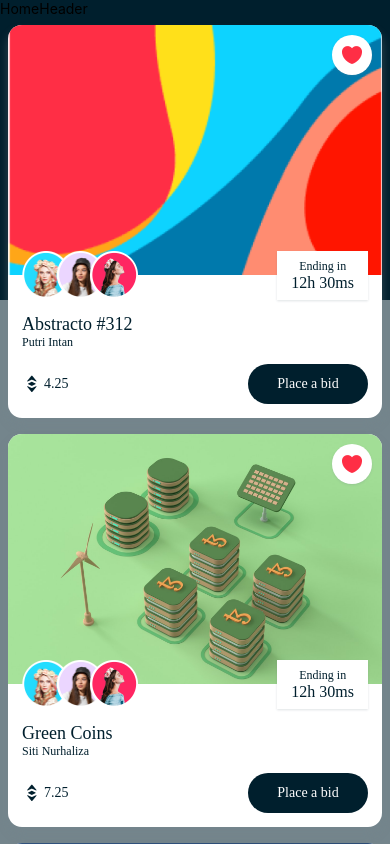
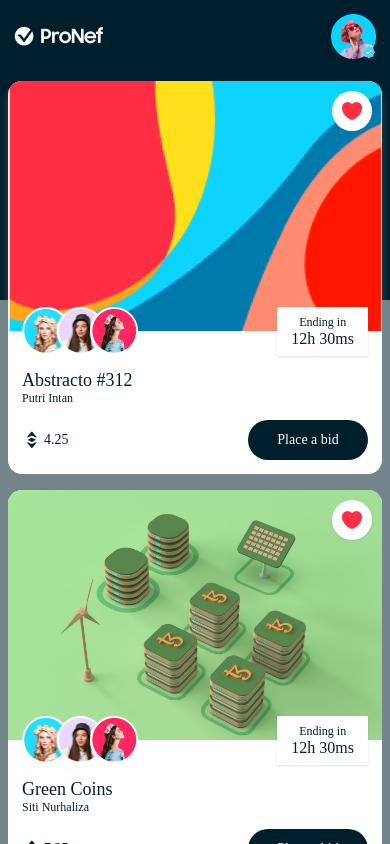
Before and after one commit to romit-gitcode/NFT_MarketPlace, a React Native app: screen /Home in a window 390 px wide. Shown: the top 844 px of the page. Built offline with nearby package versions, Linux system fonts and the light colour scheme.

Commit message:
Header and Badge

```diff
--- a/src/components/HomeHeader.js
+++ b/src/components/HomeHeader.js
@@ -1,10 +1,44 @@
-import { View, Text } from 'react-native'
+import { View, Text, Image, TextInput } from 'react-native'
 import React from 'react'
+
+import { COLORS, FONTS, SIZES, assets } from '../../constants'
 
 const HomeHeader = () => {
     return (
-        <View>
-            <Text>HomeHeader</Text>
+        <View style={{
+            backgroundColor: COLORS.primary,
+            padding: SIZES.font
+        }}>
+            <View style={{
+                flexDirection: 'row',
+                justifyContent: 'space-between',
+                alignItems: 'center'
+            }}>
+                <Image
+                    source={assets.logo}
+                    resizeMode='contain'
+                    style={{ width: 90, height: 25 }}
+                />
+                <View style={{ width: 45, height: 45 }}>
+                    <Image
+                        source={assets.person01}
+                        resizeMode='contain'
+                        style={{ width: '100%', height: '100%' }}
+                    />
+                    <Image
+                        source={assets.badge}
+                        resizeMode='contain'
+                        style={{
+                            position: 'absolute',
+                            width: 15,
+                            height: 15,
+                            bottom: 0,
+                            right: 0,
+                        }}
+                    />
+                </View>
+            </View>
+
         </View>
     )
 }
```
